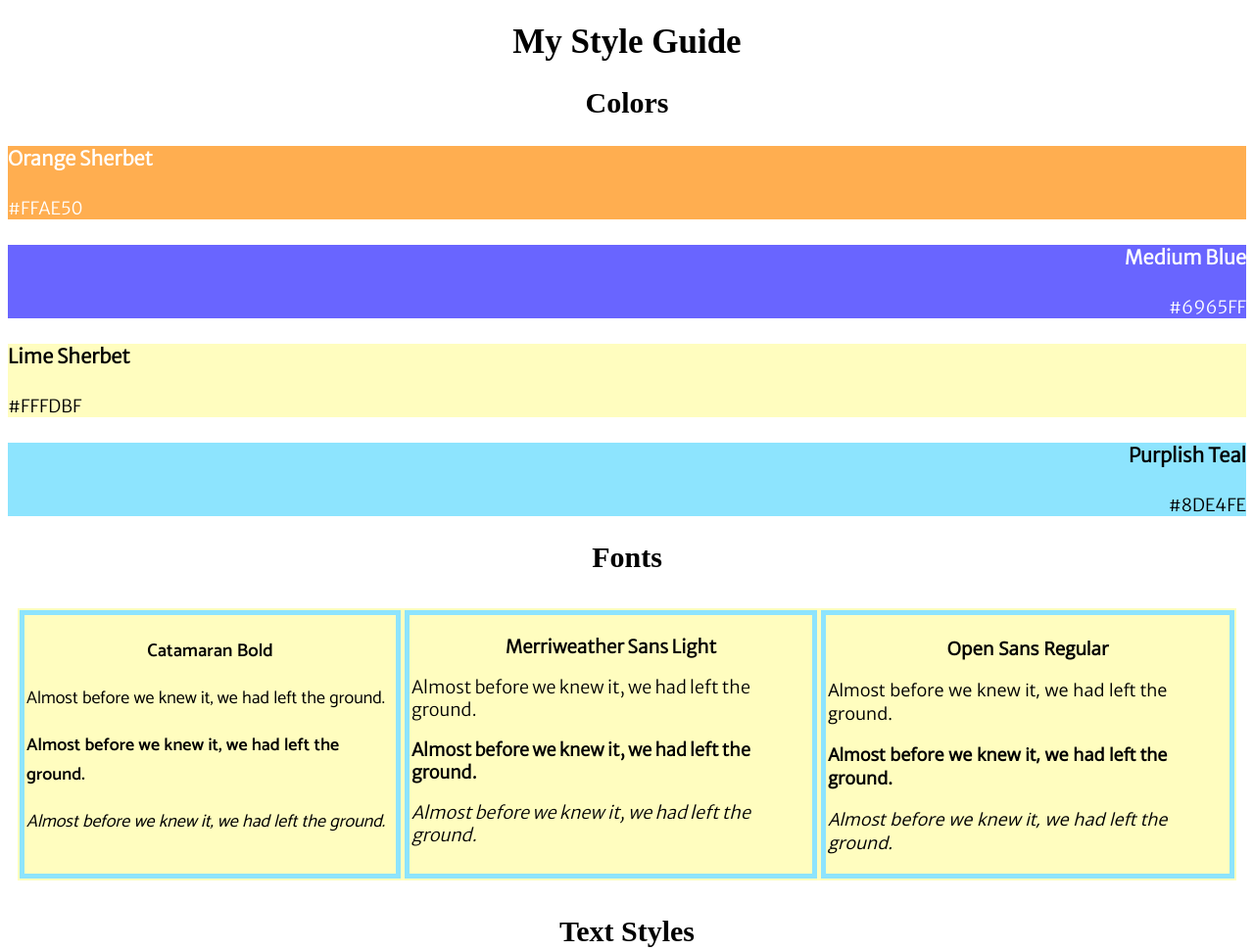
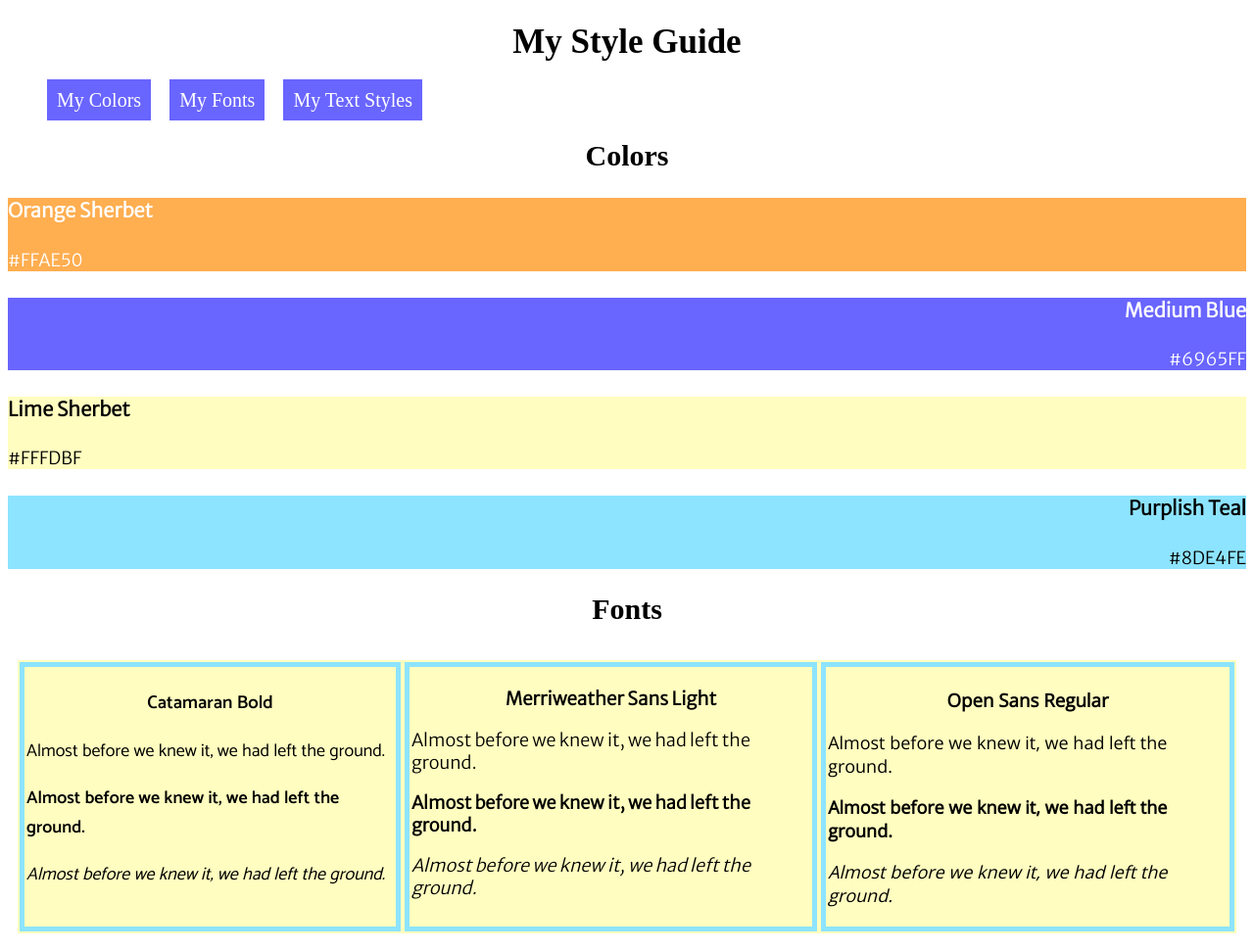
Before and after one commit to ajohnso2020/Style-Guide, a plain HTML site: page index.html in a window 1280 px wide. Shown: the top 971 px of the page at 98% size. Drawn offline with nearby package versions, Linux system fonts and the light colour scheme.

Commit message:
Add navbar

```diff
--- a/index.css
+++ b/index.css
@@ -5,6 +5,26 @@
 h1 {
  text-align: center;
  font-size: 35px;
+}
+
+.nav > li {
+  display: inline;
+}
+
+.nav a {
+        color: #fff;
+        background: #6965FF;
+        text-decoration: none;
+        height: 30px;
+        line-height: 30px;
+        text-align: center;
+        margin-right: 15px;
+        padding: 10px 10px;
+        font-size: 20px;
+}
+
+.nav a:hover {
+    color: #FFAE50;
 }
 
 h2 {
@@ -93,6 +113,7 @@ h3 {
 .text ul > li {
     list-style-type: square;
     margin: 10px;
+    padding: 10px;
 }
 
 .h1, .h2, .p {
--- a/index.html
+++ b/index.html
@@ -14,7 +14,12 @@
 
 <body>
     <h1>My Style Guide</h1>
-    <h2>Colors</h2>
+    <ul class="nav">
+        <li><a href="#my-colors">My Colors</a></li>
+        <li><a href="#my-fonts">My Fonts</a></li>
+        <li><a href="#my-text">My Text Styles</a></li>
+    </ul>
+    <h2 id="my-colors">Colors</h2>
     <div class="colors">
         <section class="orange">
             <h4>Orange Sherbet</h4>
@@ -33,7 +38,7 @@
             <p>#8DE4FE</p>
         </section>
     </div>
-    <h2>Fonts</h2>
+    <h2 id="my-fonts">Fonts</h2>
     <div class="fonts">
         <div class="cat">
             <h3>Catamaran Bold</h3>
@@ -54,7 +59,7 @@
             <p class="italic">Almost before we knew it, we had left the ground.</p>
         </div>
     </div>
-    <h2>Text Styles</h2>
+    <h2 id="my-text">Text Styles</h2>
     <div class="text">
         <div class="h1">
             <h3>H1: Main Heading</h3>
```
